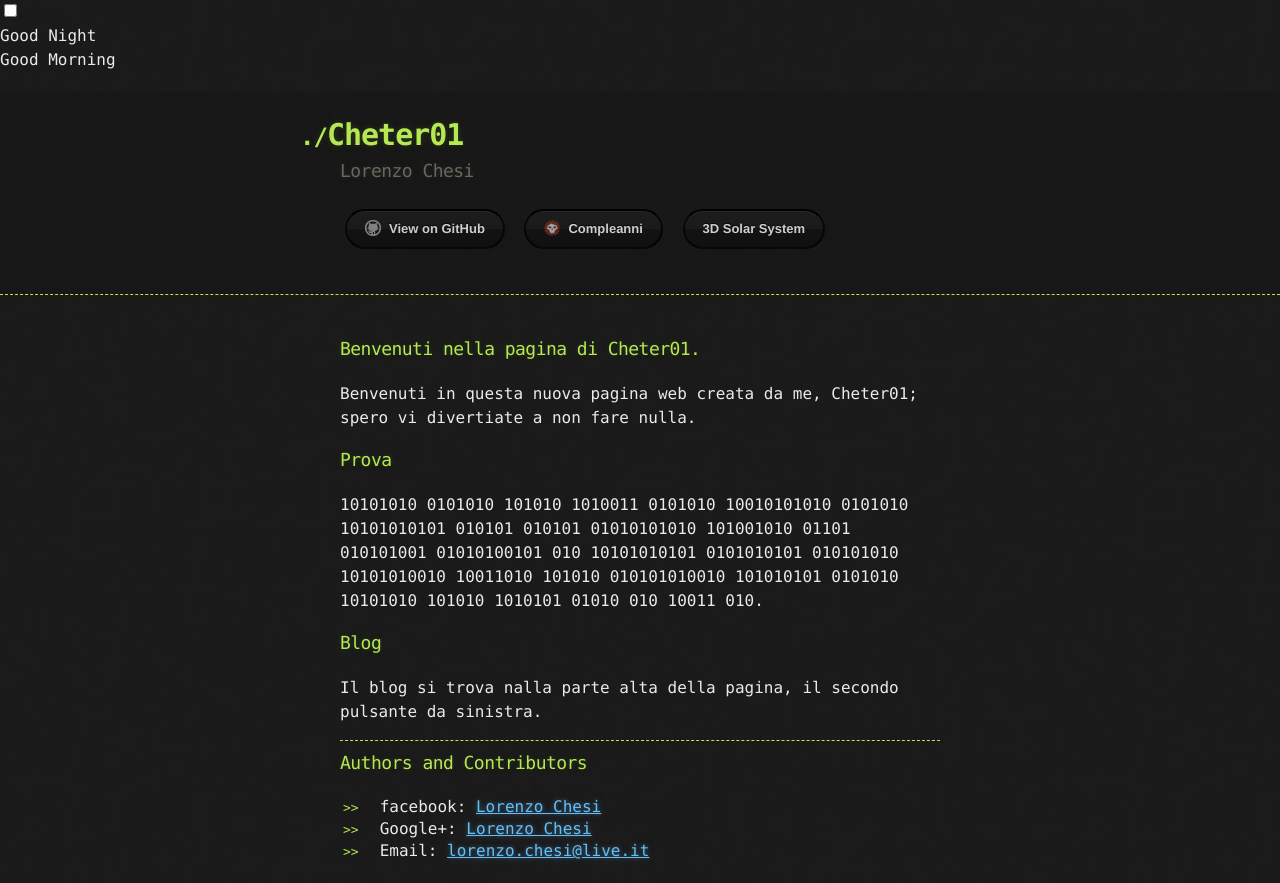
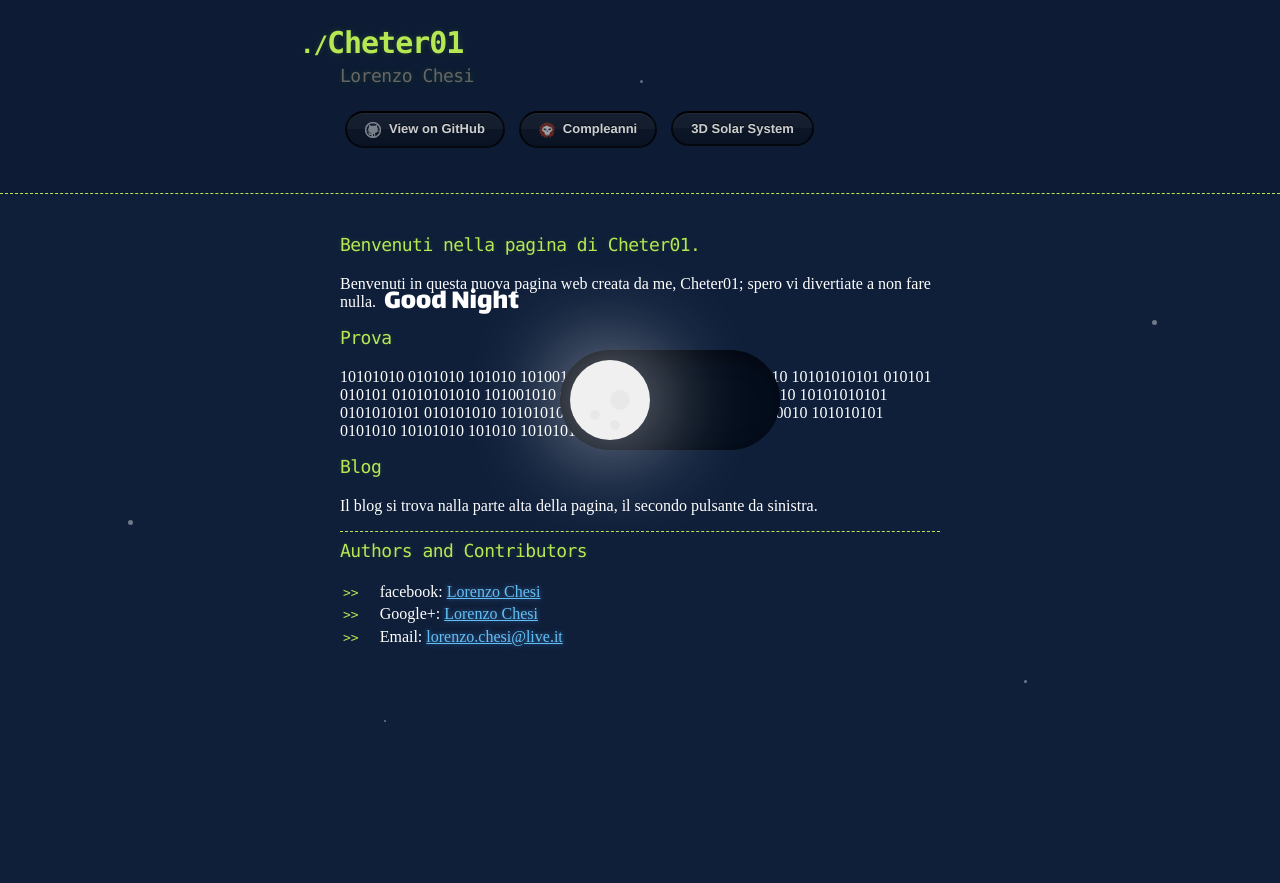
Before and after one commit to Cheter01/Cheter01, a PHP site: page /prova/index.html in a window 1280 px wide. After the commit the page ends 722 px from the top, so only its background shows below. Run offline with PHP 8.4, Linux system fonts and the light colour scheme.

Commit message:
Update stylesheet.css

```diff
--- a/prova/stylesheets/stylesheet.css
+++ b/prova/stylesheets/stylesheet.css
@@ -1,4 +1,146 @@
-body {
+@import url('https://fonts.googleapis.com/css?family=Lalezar|Pacifico');
+
+html, body{
+	height: 100%;
+	margin: 0;
+	color: #fff;
+	overflow:none;
+}
+
+.night{font-family: 'Lalezar', cursive; font-size: 1.8em;}
+.day{font-family: 'Pacifico', cursive; font-size: 1.5em;}
+
+*{transition: 1s all;}
+
+input[type=checkbox] + label{
+	background-color: #040d1c;
+	width: 200px;
+	height: 80px;
+	border-radius: 50px;
+	display: block;
+	padding: 10px;
+	box-shadow: inset 5px 5px 20px rgba(0,0,0,0.5);
+	z-index: 5;
+	position: absolute;
+	top: calc(50% - 50px);
+	left: calc(50% - 80px);
+	cursor: pointer;
+	cursor: hand;
+}
+
+#a{
+	width:80px;
+	height:80px;
+	border-radius:100px;
+	background-color: #f0f0f0;
+	box-shadow: 0 0 100px rgba(255,255,255,1);
+}
+
+#c1, #c2, #c3{
+	background-color: rgba(0,0,0,0.03);
+	width: 10px;
+	height: 10px;
+	border-radius: 100%;
+	position: relative;
+}
+
+#c1{
+	top: 50px;
+	left: 20px
+}
+
+#c2{
+	top: 50px;
+	left: 40px
+}
+
+#c3{
+	top: 10px;
+	left: 40px;
+	width: 20px;
+	height: 20px;
+}
+
+input[type=checkbox]{display: none;}
+
+input[type=checkbox] + label ~ section{
+	width: 100%;
+	height: 100%;
+	position: absolute;
+	background-color: #0f1f3a;
+	z-index:-1;
+}
+
+input[type=checkbox] + label ~ section .star{
+	width: 5px;
+	height: 5px;
+	border-radius: 100%;
+	background-color: rgba(255,255,255,0.4);
+	position: absolute;
+}
+
+#s1{top: 10%; left: 50%; width: 3px; height: 3px;}
+#s2{top: 90%; left: 30%; width: 2px; height: 2px;}
+#s3{top: 85%; left: 80%; width: 3px; height: 3px;}
+#s4{top: 65%; left: 10%;}
+#s5{top: 40%; left: 90%;}
+
+
+input[type=checkbox] + label ~ section .night{
+	opacity:1;
+	position: absolute;
+	top: calc(50% - 120px);
+	left: 30%;
+}
+
+input[type=checkbox] + label ~ section .day{
+	opacity:0;
+	position: absolute;
+	top: calc(50% + 90px);
+	left: calc(100% - 150px);
+}
+
+
+/* ----- CHECKED ----- */
+input[type=checkbox]:checked + label{
+	background-color: #2a5fba;
+}
+
+input[type=checkbox]:checked + label ~ section{
+	background-color: #568eef;
+}
+
+input[type=checkbox]:checked + label ~ section .star{
+	opacity: 0;
+}
+
+input[type=checkbox]:checked + label #a{
+	background-color: #f4e94e;
+	margin-left: calc(100% - 80px);
+	box-shadow: 0 0 100px rgba(249, 240, 104,1);
+}
+
+input[type=checkbox]:checked + label #a *{
+	opacity: 0;
+}
+
+input[type=checkbox]:checked + label ~ section .night{
+	opacity:0;
+	position: absolute;
+	left: 0;
+}
+
+input[type=checkbox]:checked + label ~ section .day{
+	opacity:1;
+	position: absolute;
+	left: 60%;
+}
+
+
+
+
+
+/*body {
   margin: 0;
   padding: 0;
   background: #151515 url("../images/bkg.png") 0 0;
@@ -6,7 +148,7 @@ body {
   font: 16px;
   line-height: 1.5;
   font-family: Monaco, "Bitstream Vera Sans Mono", "Lucida Console", Terminal, monospace;
-}
+}*/
 
 /* General & 'Reset' Stuff */
 
```
